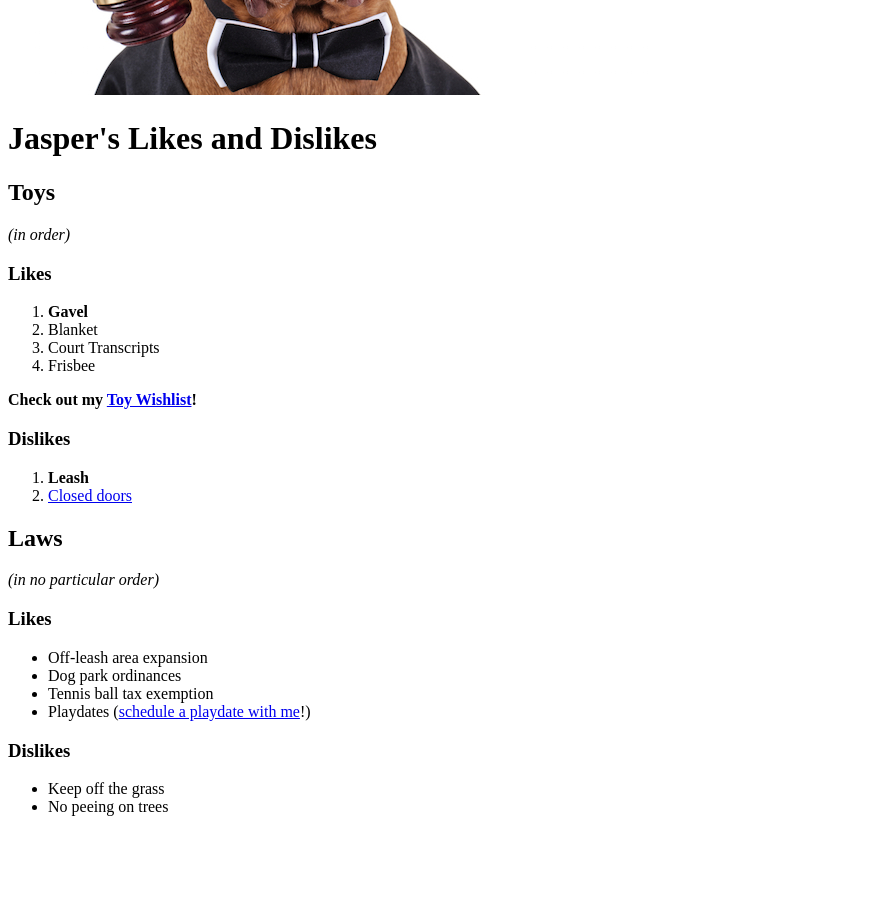
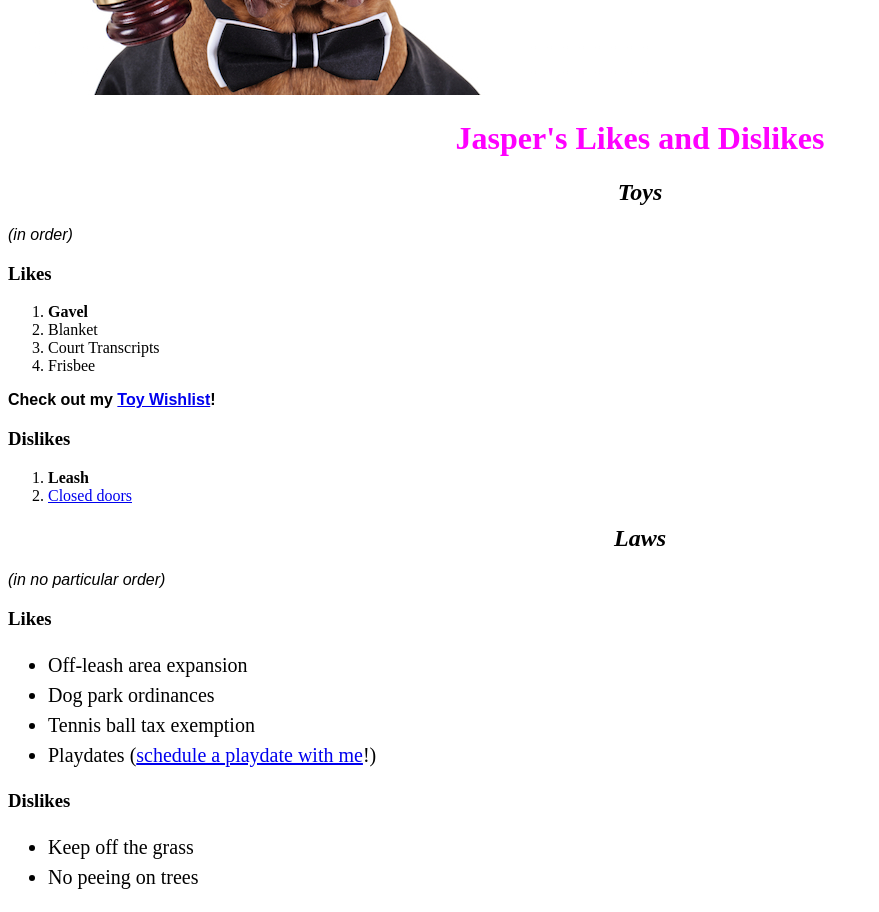
Before and after one commit to hollywilkalis/doglawblog, a plain HTML site: page index.html in a window 1280 px wide. Shown: the part 340-1252 px from the top of the page, without its empty margins (0-879 px from the left). Before the commit the page ends 1172 px from the top, so only its background shows below. Drawn offline with Linux system fonts and the light colour scheme.

Commit message:
Add new CSS stylesheet and link it to home page

```diff
--- /dev/null
+++ b/css/styles.css
@@ -0,0 +1,18 @@
+h1 {
+  color: #ff00ff;
+  text-align: center;
+}
+
+h2 {
+  font-style: italic;
+  text-align: center;
+}
+
+p {
+  font-family: sans-serif;
+}
+
+ul {
+  font-size: 20px;
+  line-height: 30px;
+}
--- a/index.html
+++ b/index.html
@@ -1,7 +1,9 @@
 <!DOCTYPE html>
 <html>
   <head>
+    <link href="css/styles.css" rel="stylesheet" type="text/css">
     <title>Jasper the Dog's Dog Law Blog</title>
+
   </head>
   <body>
     <img src="img/dog-judge.jpg">
```
